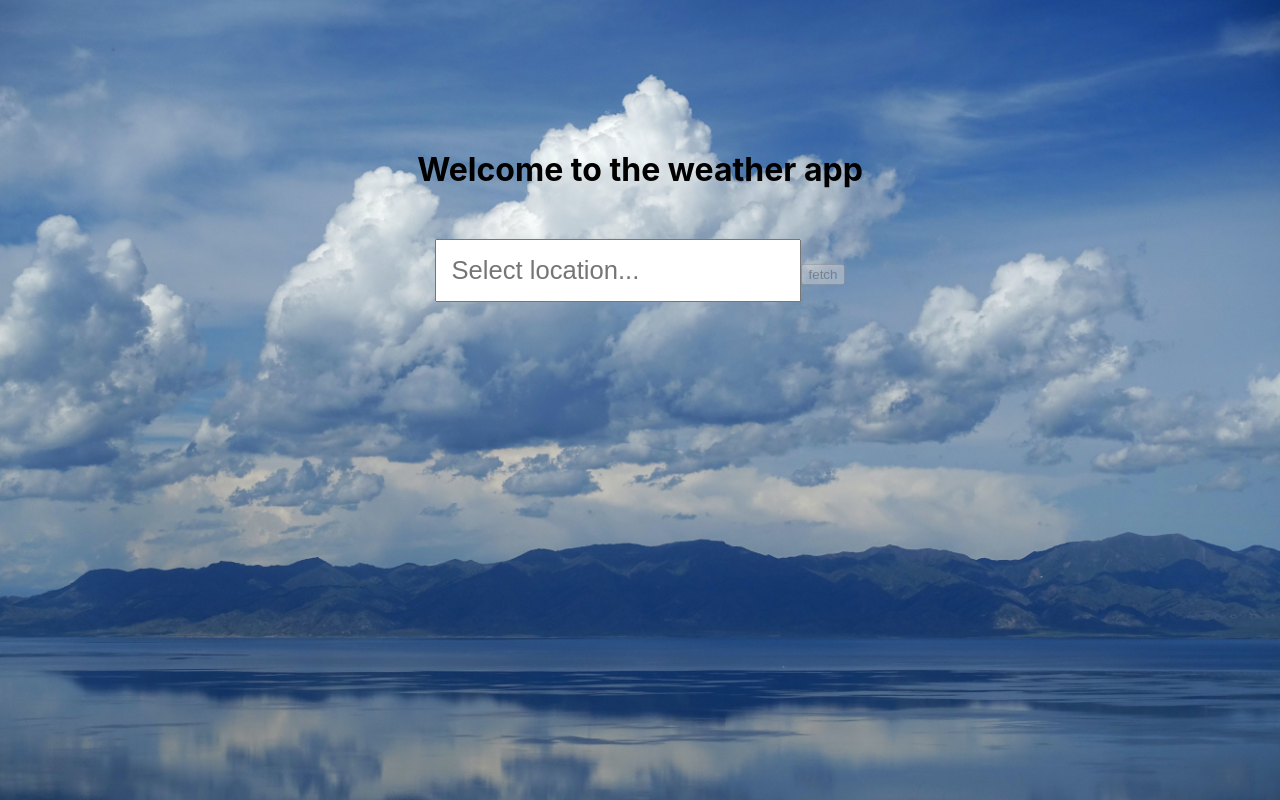
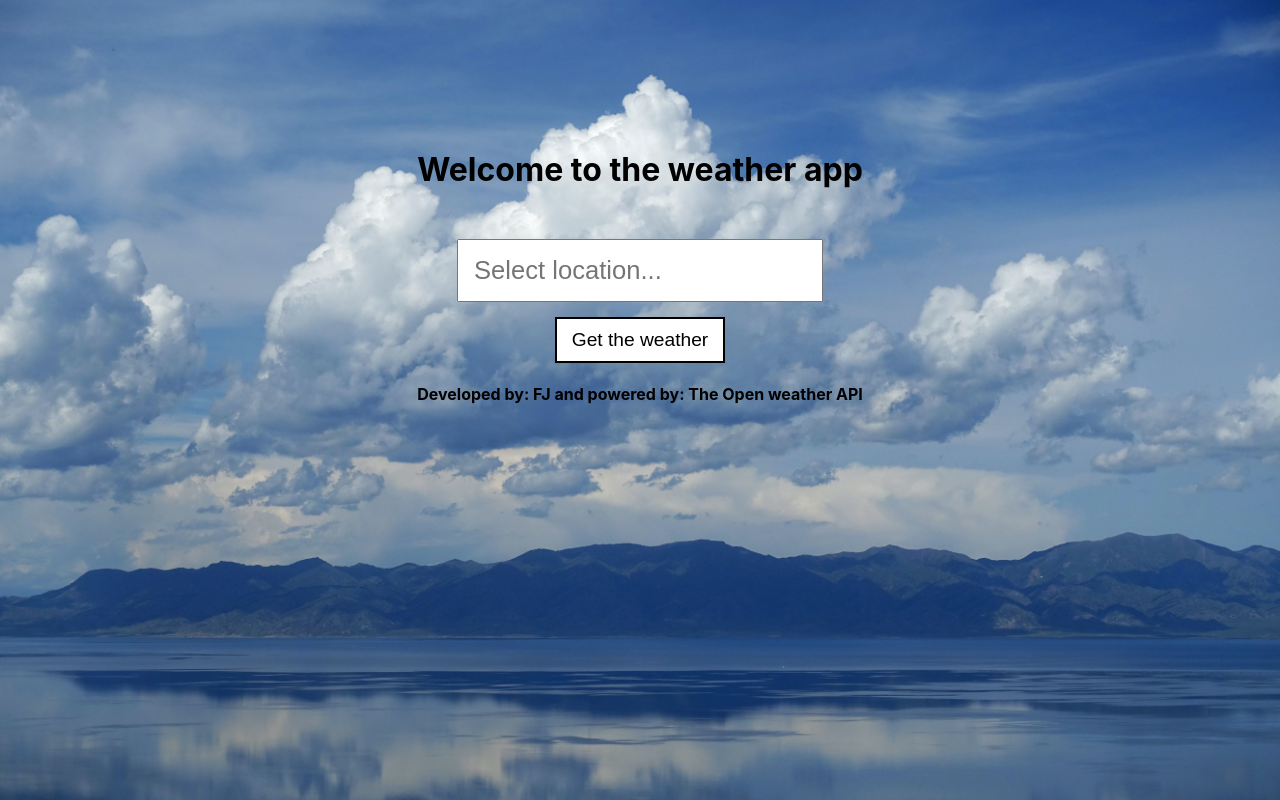
Before and after one commit to FjPierre/Faheen-Andy-Jean-Pierre-Project3, a React (Create React App) app: page / in a window 1280 px wide. Built offline with nearby package versions, Linux system fonts and the light colour scheme.

Commit message:
updated api fetch

```diff
--- a/src/App.css
+++ b/src/App.css
@@ -14,3 +14,56 @@ input {
   padding: 15px;
   font-size: 1.6rem;
 }
+
+.buttonContainer {
+  margin-top: 15px;
+}
+
+button {
+padding: 10px 15px;
+font-size: 1.2rem;
+background-color: white;
+color: black;
+border: 2px solid black;
+}
+
+button:hover,
+button:focus {
+  cursor: pointer;
+  color: white;
+  background-color: black;
+  border: 2px solid white;
+
+}
+
+.temperatureContainer,
+footer {
+  background: rgba(0,0,0,) transparent;
+}
+
+.temperatureContainer {
+  width: 50%;
+  margin: 15px auto;
+  border: 1px solid black;
+  /* color: black; */
+  /* opacity: 0.5; */
+}
+
+.temperatureContainer p {
+  color: white;
+}
+
+
+/* footer {
+  margin-top: 20%;
+  border-top: 2px solid black;
+} */
+a {
+  text-decoration: none;
+  color: black;
+}
+
+a:hover,
+a:focus {
+  border: 2px solid white;
+}
--- a/src/App.js
+++ b/src/App.js
@@ -3,10 +3,8 @@ import { useEffect, useState } from "react";
 import axios from "axios";
 // Styling
 import "./App.css";
+// Components
 import { FetchedDataDisplay } from "./components/FetchedDataDisplay";
-// Components
-
-// console.log(url);
 
 const App = () => {
   const date = () => {
@@ -37,13 +35,21 @@ const App = () => {
 
   const [cityName, setCityName] = useState("");
   const [shouldFetch, setShouldFetch] = useState(false);
-  console.log(date);
 
   return (
     <div className="App">
       <h1>Welcome to the weather app</h1>
 
       {/* Search bar to grab user location */}
+      <form
+        action=""
+        onSubmit={(e) => {
+          e.preventDefault();
+          if (cityName) {
+            setShouldFetch(true);
+          }
+        }}
+      >
         <input
           type="text"
           className="search-bar"
@@ -53,15 +59,18 @@ const App = () => {
             setCityName(event.target.value);
           }}
         />
-      <button
-        onClick={() => {
-          setShouldFetch(true);
-        }}
-        disabled={!cityName}
-      >
-        fetch
-      </button>
+        <div className="buttonContainer">
+          <button>Get the weather</button>
           {shouldFetch ? <FetchedDataDisplay {...{ cityName }} /> : null}
+        </div>
+      </form>
+      <footer className="footer">
+        <h4>
+          Developed by: <a href="https://www.developedbyfj.com/">FJ</a> and
+          powered by:{" "}
+          <a href="https://openweathermap.org/">The Open weather API</a>
+        </h4>
+      </footer>
     </div>
   );
 };
--- a/src/components/FetchedDataDisplay.js
+++ b/src/components/FetchedDataDisplay.js
@@ -10,12 +10,25 @@ export function FetchedDataDisplay({ cityName }) {
 
   const { temperature, fullName } = getWeatherDetails(weatherData);
   return (
-    <div>{weatherData ? JSON.stringify({ temperature, fullName }) : null}</div>
+    // <div>{weatherData ? JSON.stringify({ temperature, fullName }) : null}</div>
+    <div className="temperatureContainer">
+      <p>
+        The temperature today in {fullName} is {temperature} ℃
+      </p>
+    </div>
   );
 }
+
 function getWeatherDetails(weatherData) {
-  return {
-    temperature: weatherData.main.temp,
-    fullName: weatherData.name,
-  };
+  if (weatherData !== null) {
+    return {
+      temperature: weatherData.main.temp,
+      fullName: weatherData.name,
+    };
+  } else {
+    return {
+      temperature: null,
+      fullName: null,
+    };
+  }
 }
```
Also changed, not shown: src/components/useWeatherData.js (+6 -5 lines). Lines whose indentation alone changed are shown as unchanged.
